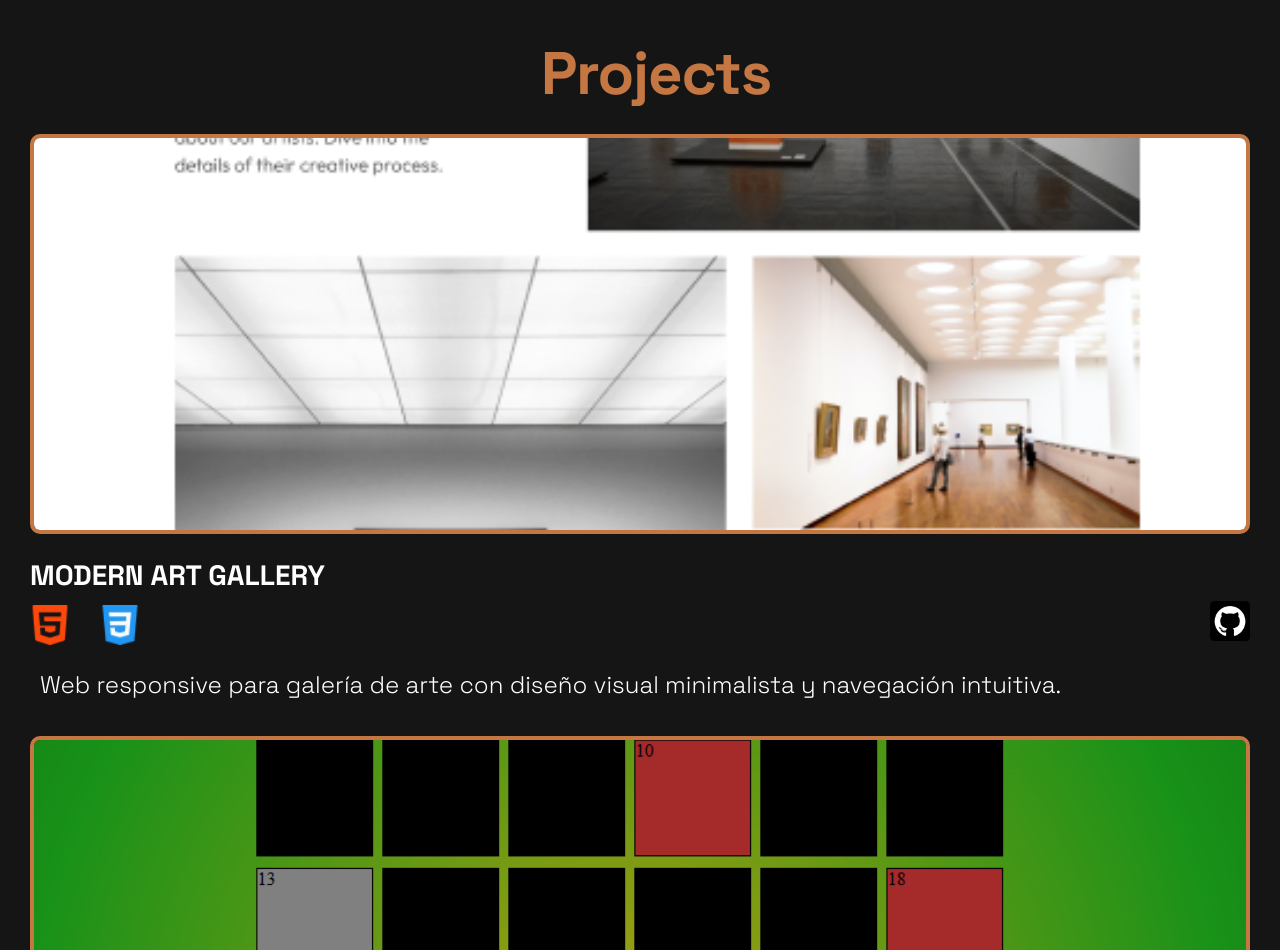
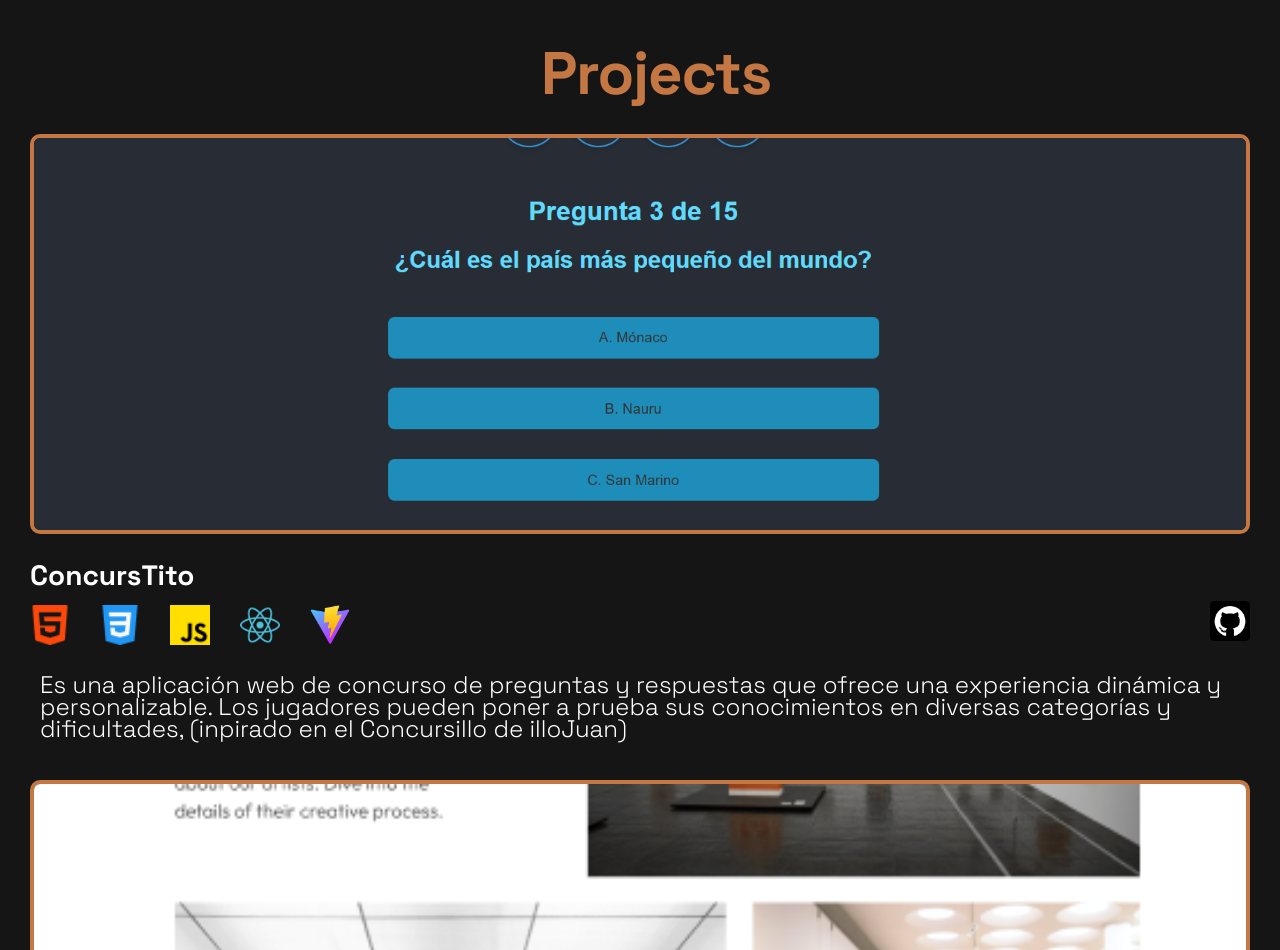
Before and after one commit to Ernesto800/PortfolioTest, a website built with Vite: page index.html in a window 1280 px wide. Shown: the part 800-1750 px from the top of the page. Built offline with nearby package versions, Linux system fonts and the light colour scheme; files whose address does not match are found by name; a web font is replaced by a local one.

Commit message:
SegundoComite aladir Proyecto Concurso

```diff
--- a/index.html
+++ b/index.html
@@ -43,6 +43,7 @@
             <img src="img/frontEnd/html-5.png" alt="">
             <img src="img/frontEnd/css-3.png" alt="">
             <img src="img/frontEnd/js.png" alt="">
+            <img src="img/frontEnd/react.png" alt="">
             <img src="img/frontEnd/sass.png" alt="">
             <img src="img/frontEnd/tailwind-css.svg" alt="">
           </div>
@@ -75,6 +76,28 @@
           <h1>Projects</h1>
         </div>
         <div class="projects">
+          <article>
+            <div class="divimg">
+              <img src="img/imgProyects/ConcursTiTo.PNG" alt="">
+            </div>
+
+            <div class="descript">
+              <h3>ConcursTito</h3>
+              <div class="fleximg">
+                <img src="img/frontEnd/html-5.png" alt="">
+                <img src="img/frontEnd/css-3.png" alt="">
+                <img src="img/frontEnd/js.png" alt="">
+                <img src="img/frontEnd/react.png" alt="">
+                <img src="img/Herramientas/Vite.js.png" alt="">
+                <a href="https://github.com/Ernesto800/ConcursoReact/tree/master" id="githubClick"><img src="img/Herramientas/github2.png" alt=""></a>
+              </div>
+
+            </div>
+            <div class="view">
+              <p>Es una aplicación web de concurso de preguntas y respuestas que ofrece una experiencia dinámica y personalizable. Los jugadores pueden poner a prueba sus conocimientos en diversas categorías y dificultades, (inpirado en el Concursillo de illoJuan)</p>
+            </div>
+
+          </article>
           <article>
             <div class="divimg">
               <img src="img/imgProyects/ModernArtGallery.PNG" alt="">
```
Also changed, not shown: img/frontEnd/react.png (added), img/imgProyects/ConcursTiTo.PNG (added).
